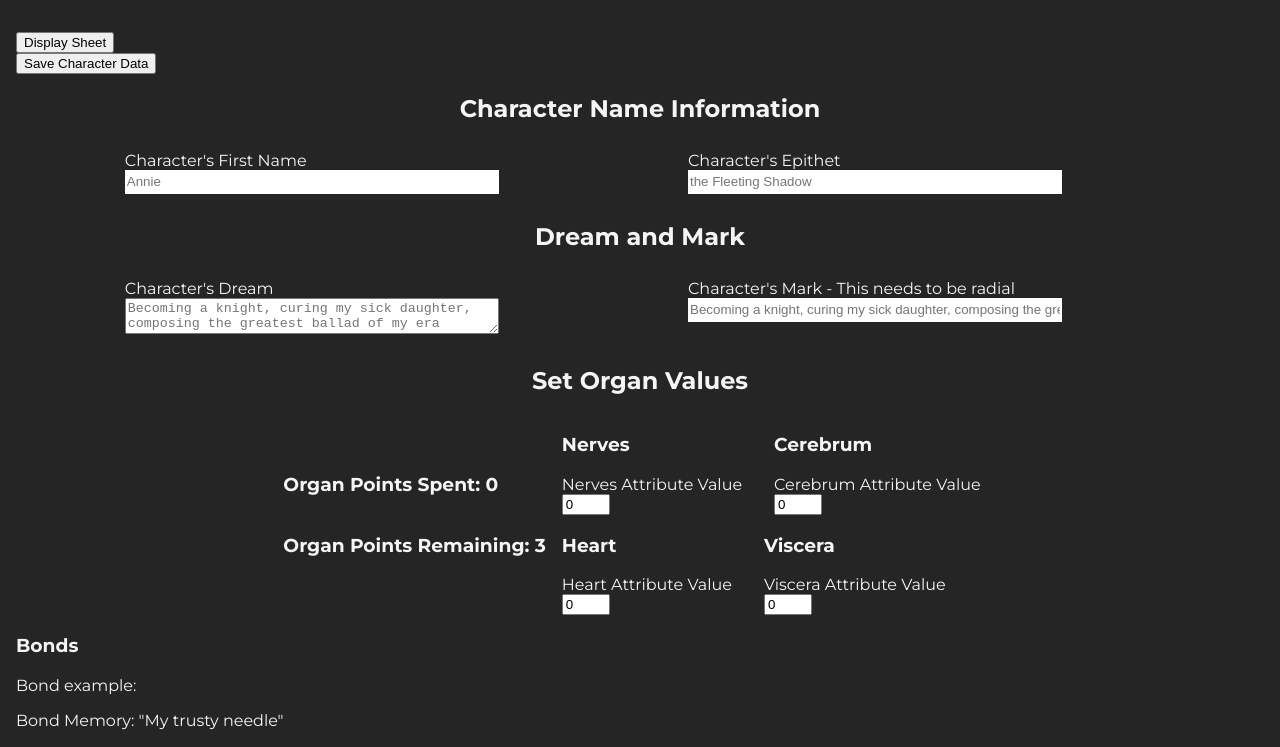
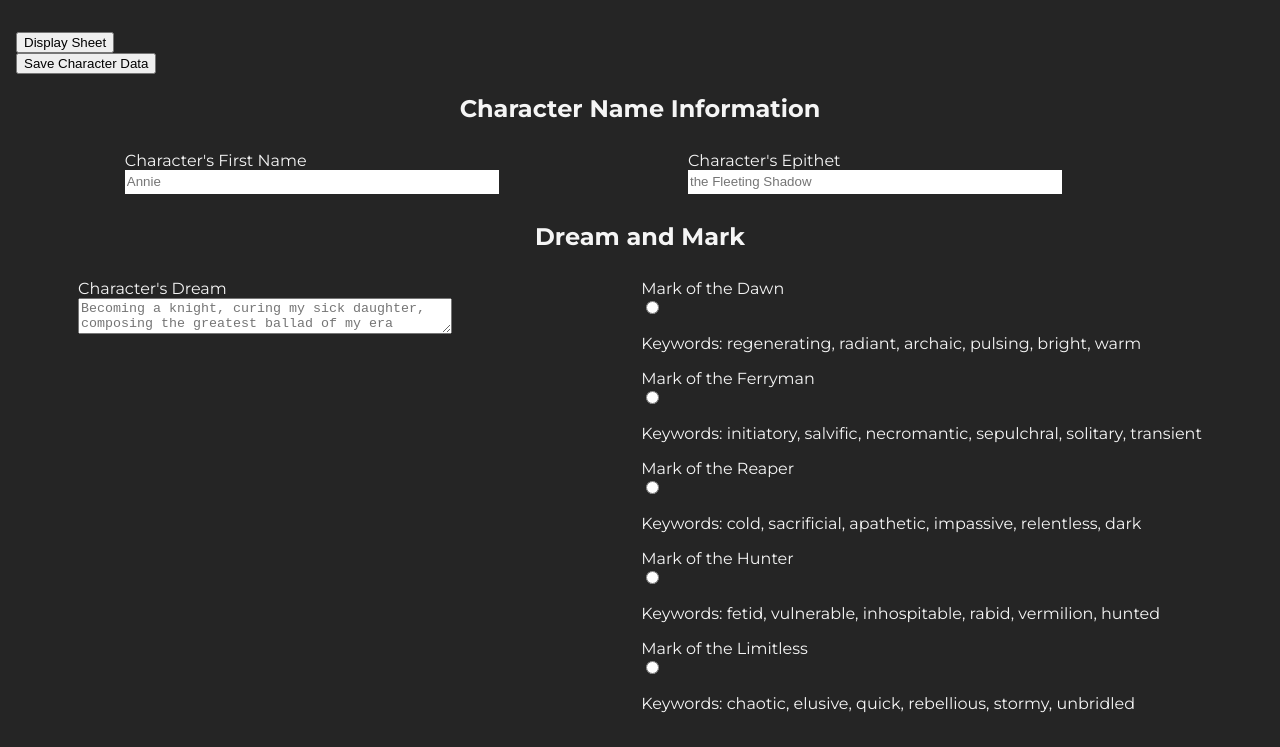
Before and after one commit to Grykus762/Micro-VTT, a React (Vite) app: page / in a window 1280 px wide. Shown: the top 747 px of the page. Built offline with nearby package versions, Linux system fonts and the light colour scheme.

Commit message:
Added Marks in character data and form

```diff
--- a/src/components/SheetLoader.jsx
+++ b/src/components/SheetLoader.jsx
@@ -1,10 +1,25 @@
 import { useState, useEffect } from 'react'
 import Foundry_sidebar from "./Foundry_sidebar";
 import Memento_char_sheet from "./Memento_char_sheet";
+import { marks } from "../helper_functions/mementoMoriFunctions.js"
 import '../Sheetloader.css'
 
 export default function SheetLoader()
 {
+    console.log(marks)
+
+    const displayMarkInfo = marks.map(mark=>
+        {
+            const keywords = mark.keywords.join(", ")
+            console.log(keywords)
+            return (
+            <>
+                <label>{mark.value}</label>
+                <input type='radio' id={mark.name} name="characterMark" value={mark.value} />
+                <p>Keywords: {keywords}</p>
+            </>
+            )
+        })
     /**
      * Set up a blank character object that will hold the data for a brand-new character
      */
@@ -118,6 +133,8 @@ export default function SheetLoader()
 
       const characterDataExists = JSON.parse(localStorage.getItem("characterExists"))
       console.log("Character Data Exists Boolean: ", characterDataExists)
+      const foundCharacter = JSON.parse(localStorage.getItem("character"))
+      console.log(foundCharacter)
 
       const sheet= <div id="main-container">
         <Memento_char_sheet
@@ -166,8 +183,7 @@ export default function SheetLoader()
                     <textarea id="characterDream" name='characterDream' placeholder="Becoming a knight, curing my sick daughter, composing the greatest ballad of my era "></textarea>
                 </div>
                 <div className='form-flex'>
-                    <label htmlFor="characterMark">Character's Mark - This needs to be radial</label>
-                    <input type="text" id="characterMark" name='characterMark' placeholder="Becoming a knight, curing my sick daughter, composing the greatest ballad of my era " />
+                    {displayMarkInfo}
                 </div>
             </div>
 
@@ -253,12 +269,13 @@ export default function SheetLoader()
 
       function createCharacter(formData)
       {
-        console.log("submitted")
         console.log(formData)
-
         const charNameForm = formData.get("characterName")
         const charEpithetForm = formData.get("characterEpithet")
+
         const charDreamForm = formData.get("characterDream")
+        const charMarkForm = formData.get("characterMark")
+
         const charNervesForm = formData.get("characterNerves")
         const charCerebrumForm = formData.get("characterCerebrum")
         const charHeartForm = formData.get("characterHeart")
@@ -268,6 +285,7 @@ export default function SheetLoader()
         characterData.name.name = charNameForm
         characterData.name.epithet = charEpithetForm
         characterData.dream = charDreamForm
+        characterData.mark.name = charMarkForm
         //loop through organs
         characterData.organs.forEach(data=>
             {
@@ -298,6 +316,9 @@ export default function SheetLoader()
         setMemMoriChar(characterData)
 
         localStorage.setItem("characterExists", JSON.stringify(true))
+        const charName = characterData.name.name + " " + characterData.name.epithet
+        console.log(charName)
+        localStorage.setItem("character", JSON.stringify(characterData))
       }
     const display = navigateToSheet? sheet: characterCreatorForm
 
--- a/src/helper_functions/mementoMoriFunctions.js
+++ b/src/helper_functions/mementoMoriFunctions.js
@@ -0,0 +1,28 @@
+export const marks =
+[
+    {
+        name: "markDawn",
+        value: "Mark of the Dawn",
+        keywords: ['regenerating', 'radiant', 'archaic', 'pulsing', 'bright', 'warm']
+    },
+    {
+        name: "markFerryman",
+        value: "Mark of the Ferryman",
+        keywords: ['initiatory', 'salvific', 'necromantic', 'sepulchral', 'solitary', 'transient']
+    },
+    {
+        name: "markReaper",
+        value: "Mark of the Reaper",
+        keywords: ['cold', 'sacrificial', 'apathetic', 'impassive', 'relentless', 'dark']
+    },
+    {
+        name: "markHunter",
+        value: "Mark of the Hunter",
+        keywords: ['fetid', 'vulnerable', 'inhospitable', 'rabid', 'vermilion', 'hunted']
+    },
+    {
+        name: "markLimitless",
+        value: "Mark of the Limitless",
+        keywords: ['chaotic', 'elusive', 'quick', 'rebellious', 'stormy', 'unbridled']
+    }
+]
```
